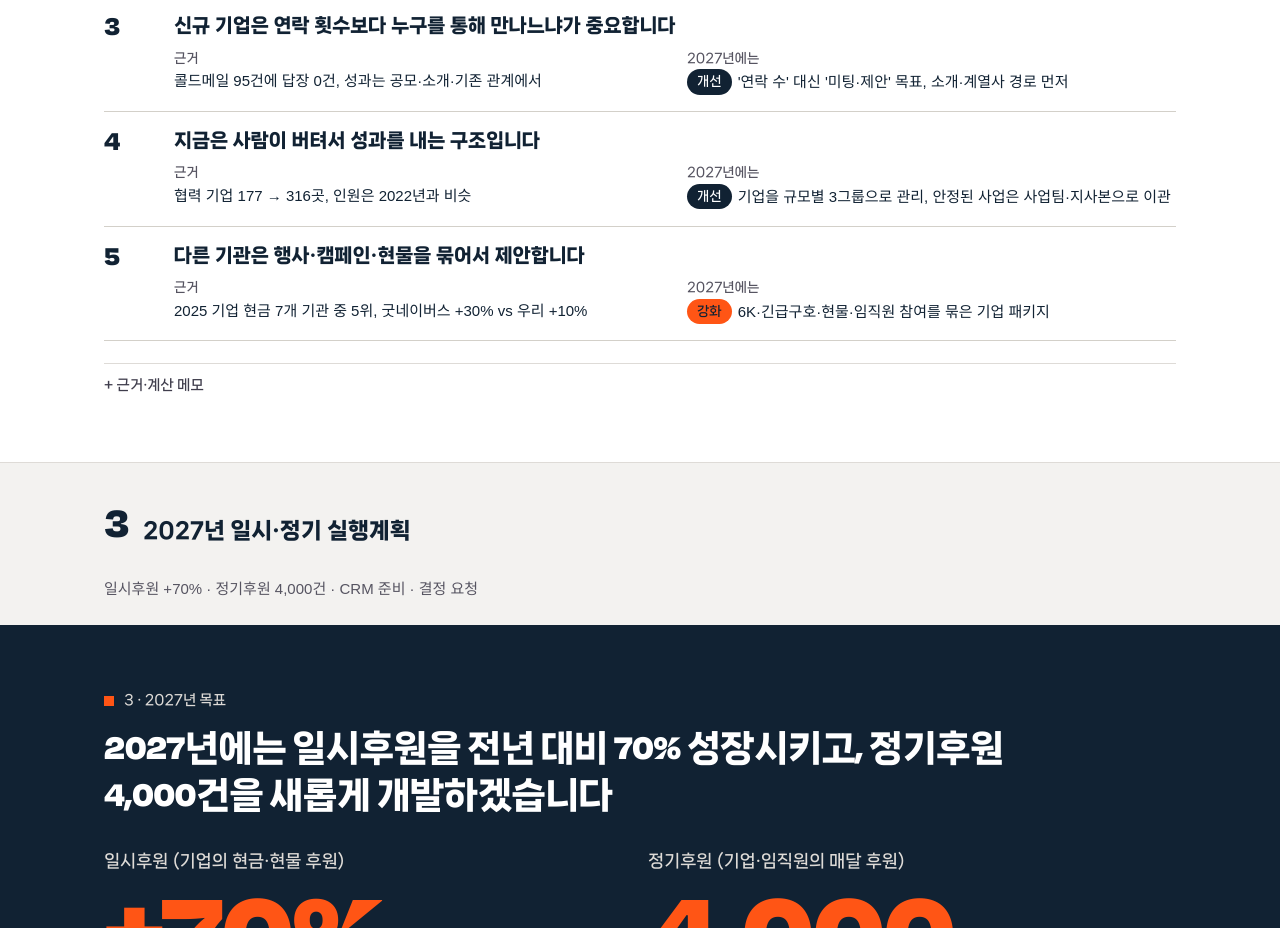
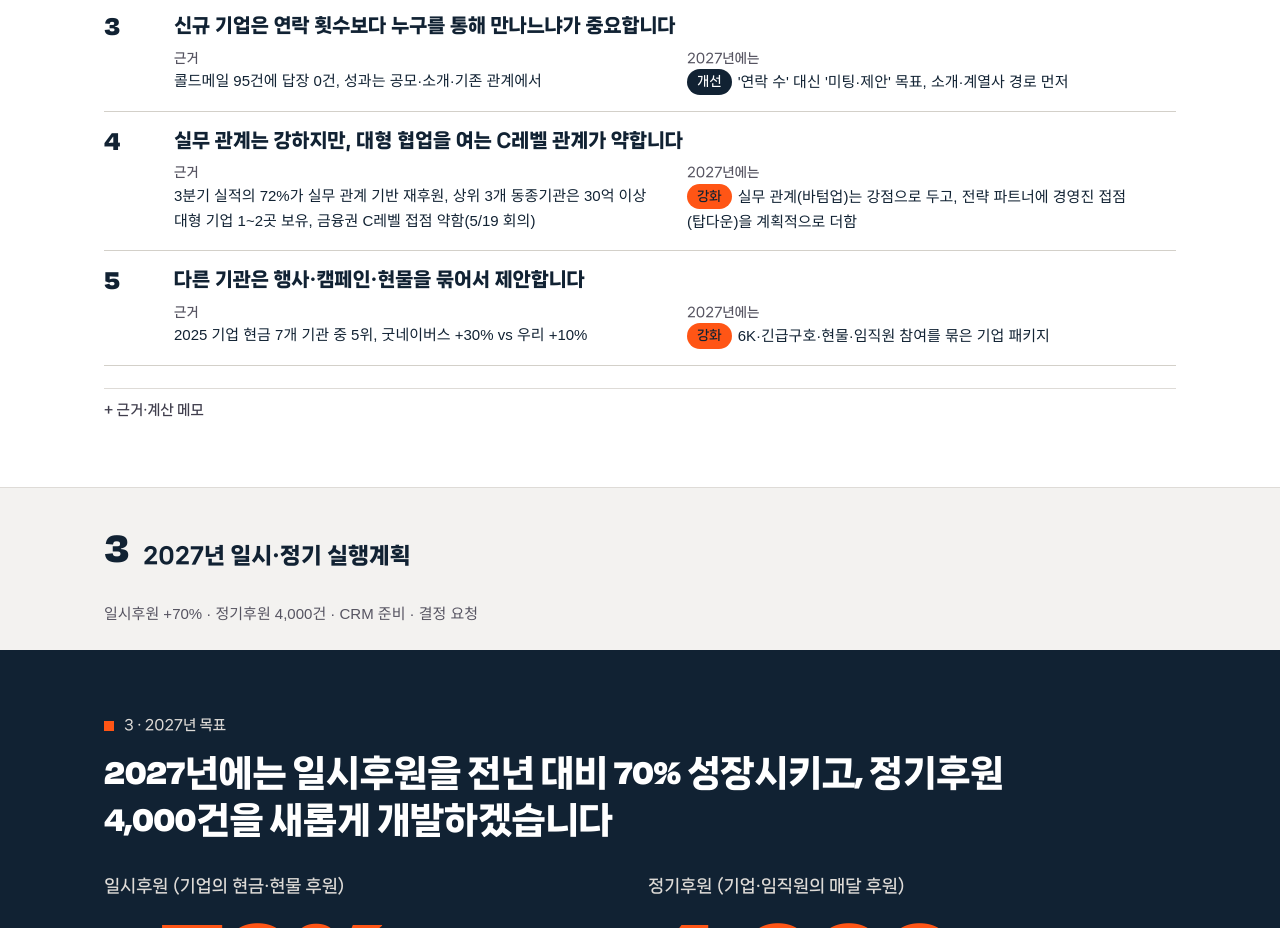
Before and after one commit to gene1980/cp-plan-1f5692a9d4, a plain HTML site: page index.html in a window 1280 px wide. Shown: the part 4180-5108 px from the top of the page. Drawn offline with Linux system fonts and the light colour scheme; a web font is replaced by a local one.

Commit message:
배움 4번을 C레벨 관계 내용으로 교체
Co-Authored-By: Claude Opus 5.5 <noreply@anthropic.com>

```diff
--- a/index.html
+++ b/index.html
@@ -299,10 +299,10 @@ footer img{height:36px;width:auto;margin-bottom:14px}
 <div class="lrow"><span class="id num">1</span><div><h3>성장은 신규 기업보다 기존 파트너에서 나왔습니다</h3><div class="grid"><p class="sm"><span class="lk">근거</span>3분기 재후원 8곳 31.3억, 분기 실적의 72%</p><p class="sm"><span class="lk">2027년에는</span><span class="pill o">강화</span>상위 20곳별 관리 계획, 다년 계약으로 전환</p></div></div></div>
 <div class="lrow"><span class="id num">2</span><div><h3>큰 건 몇 개에 따라 분기 실적이 크게 흔들립니다</h3><div class="grid"><p class="sm"><span class="lk">근거</span>분기별 −30% · +52% · −23%</p><p class="sm"><span class="lk">2027년에는</span><span class="pill">개선</span>큰 건 입금 일정에 맞춰 분기 목표, 진행 건을 확정·유력·검토로 관리</p></div></div></div>
 <div class="lrow"><span class="id num">3</span><div><h3>신규 기업은 연락 횟수보다 누구를 통해 만나느냐가 중요합니다</h3><div class="grid"><p class="sm"><span class="lk">근거</span>콜드메일 95건에 답장 0건, 성과는 공모·소개·기존 관계에서</p><p class="sm"><span class="lk">2027년에는</span><span class="pill">개선</span>'연락 수' 대신 '미팅·제안' 목표, 소개·계열사 경로 먼저</p></div></div></div>
-<div class="lrow"><span class="id num">4</span><div><h3>지금은 사람이 버텨서 성과를 내는 구조입니다</h3><div class="grid"><p class="sm"><span class="lk">근거</span>협력 기업 177 → 316곳, 인원은 2022년과 비슷</p><p class="sm"><span class="lk">2027년에는</span><span class="pill">개선</span>기업을 규모별 3그룹으로 관리, 안정된 사업은 사업팀·지사본으로 이관</p></div></div></div>
+<div class="lrow"><span class="id num">4</span><div><h3>실무 관계는 강하지만, 대형 협업을 여는 C레벨 관계가 약합니다</h3><div class="grid"><p class="sm"><span class="lk">근거</span>3분기 실적의 72%가 실무 관계 기반 재후원, 상위 3개 동종기관은 30억 이상 대형 기업 1~2곳 보유, 금융권 C레벨 접점 약함(5/19 회의)</p><p class="sm"><span class="lk">2027년에는</span><span class="pill o">강화</span>실무 관계(바텀업)는 강점으로 두고, 전략 파트너에 경영진 접점(탑다운)을 계획적으로 더함</p></div></div></div>
 <div class="lrow"><span class="id num">5</span><div><h3>다른 기관은 행사·캠페인·현물을 묶어서 제안합니다</h3><div class="grid"><p class="sm"><span class="lk">근거</span>2025 기업 현금 7개 기관 중 5위, 굿네이버스 +30% vs 우리 +10%</p><p class="sm"><span class="lk">2027년에는</span><span class="pill o">강화</span>6K·긴급구호·현물·임직원 참여를 묶은 기업 패키지</p></div></div></div>
 </div>
-<details class="note"><summary>근거·계산 메모</summary><p class="body">1106 리뷰의 인사이트 1~4·6과 '2027 전략 방향(발전·보완·재설계·새 기회)'을 한 표로 합쳤습니다. 원문 용어와의 연결: 1번은 LTV 매핑 115개사 완료·재후원 강화 실행 4%, 상위 20개사 계정 계획. 2번은 1분기 기저효과(일회성 20억 제외 시 48.6 vs 48.2억)와 4분기 의존. 3번은 통합제안서 186개사 중 22건 열람(11.8%), 리드 87/220. 4번은 포트폴리오 3분할(전략 3억 이상 / 성장 5천만~3억 / 유지 1천~5천만), 이관·SLA 표준화. 5번은 동종기관 공시 비교와 6K·긴급구호·GIK가 팀별 KPI 분리로 패키지가 되지 못한 점. 국제사업 인사이트(1106 인사이트 5)는 2027년 국내/국제 기업모금팀 분리에 따라 뺐습니다. 1106 리뷰는 9월말 기준이라 1장(11/19)과 숫자 기준이 다를 수 있습니다(예: 상위 3사 비중 40% vs 31.9%).</p><p class="src">자료: 2026cp-review-2027-planning_1106 (인사이트 1~4·6, 2027 전략 방향) · 국제사업 관련 내용은 2027 팀 개편에 따라 제외</p></details>
+<details class="note"><summary>근거·계산 메모</summary><p class="body">1106 리뷰의 인사이트 1~3·6, 팀 정리 1건과 '2027 전략 방향(발전·보완·재설계·새 기회)'을 한 표로 합쳤습니다. 원문 용어와의 연결: 1번은 LTV 매핑 115개사 완료·재후원 강화 실행 4%, 상위 20개사 계정 계획. 2번은 1분기 기저효과(일회성 20억 제외 시 48.6 vs 48.2억)와 4분기 의존. 3번은 통합제안서 186개사 중 22건 열람(11.8%), 리드 87/220. 4번은 팀이 정리한 내용입니다(3분기 실적의 72%가 실무 관계 기반 재후원, 상위 3개 동종기관의 30억 이상 대형 기업 보유, 5/19 회의의 금융권 C레벨 접점 논의). 원래 4번이던 1106 인사이트 4(인력 대비 협력 기업 177 → 316곳 증가, 포트폴리오 3분할·이관)는 이 표에서 빼고, 그 실행 내용은 7쪽 아래 '함께 바꿀 것'에 남겼습니다. 5번은 동종기관 공시 비교와 6K·긴급구호·GIK가 팀별 KPI 분리로 패키지가 되지 못한 점. 국제사업 인사이트(1106 인사이트 5)는 2027년 국내/국제 기업모금팀 분리에 따라 뺐습니다. 1106 리뷰는 9월말 기준이라 1장(11/19)과 숫자 기준이 다를 수 있습니다(예: 상위 3사 비중 40% vs 31.9%).</p><p class="src">자료: 2026cp-review-2027-planning_1106 (인사이트 1~3·6, 2027 전략 방향) · 4번은 팀 정리(5/19 회의 포함) · 국제사업 관련 내용은 2027 팀 개편에 따라 제외</p></details>
 </div>
 </section>
 
@@ -335,7 +335,7 @@ footer img{height:36px;width:auto;margin-bottom:14px}
 </table></div>
 <p class="scrollhint">표는 옆으로 밀어서 볼 수 있습니다 →</p>
 <div class="so"><p class="tag">함께 바꿀 것</p><p>1천만~5천만 원 기업은 표준 패키지로 관리하고 안정된 사업은 사업팀·지사본으로 넘겨, 팀이 큰 제안에 시간을 쓰게 합니다. 전략별 목표 금액은 1월에 기업별 진행 건을 확인해 채워 보고합니다.</p></div>
-<details class="note"><summary>근거·계산 메모</summary><p class="body">네 가지 추진 전략은 2장의 배움에서 나왔습니다(① 배움 1·2, ② 배움 1·4, ③ 배움 3, ④ 배움 5). 담당(안): ①은 계정 담당 전원과 파트장, ②는 계정 담당, ③은 아웃바운드 파트, ④는 브랜딩 파트와 유관 부서. 출발선 조정 요인(1106 리뷰 기준, 재확인 필요): 현대차 E-share 20억이 2027년 1월로 이월(+), SK 청주 도시숲 종료 15.6억(−). 1분기는 국내/국제 2팀 개편과 겹치므로 ① 상위 20곳 관리 계획 → 정기 파일럿 대상 선정 → ④ 패키지 설계 순으로 진행합니다. 같은 인력으로 +70%를 감당할 수 있는지는 전략별 목표 금액과 함께 1월에 보고합니다. 관계 단계별 관리(LTV 단계와 재연락 같은 단계 상향 조건)는 2026-cp-recurring 정의를 씁니다.</p><p class="src">자료: cp-review_1119 · 2026cp-review-2027-planning_1106 · 56곳(1억~3억 26 + 5천만~1억 30)은 계산값 · 담당·목표치는 1월 확정</p></details>
+<details class="note"><summary>근거·계산 메모</summary><p class="body">네 가지 추진 전략은 2장의 배움에서 나왔습니다(① 배움 1·2·4, ② 배움 1, ③ 배움 3, ④ 배움 5). 담당(안): ①은 계정 담당 전원과 파트장, ②는 계정 담당, ③은 아웃바운드 파트, ④는 브랜딩 파트와 유관 부서. 출발선 조정 요인(1106 리뷰 기준, 재확인 필요): 현대차 E-share 20억이 2027년 1월로 이월(+), SK 청주 도시숲 종료 15.6억(−). 1분기는 국내/국제 2팀 개편과 겹치므로 ① 상위 20곳 관리 계획 → 정기 파일럿 대상 선정 → ④ 패키지 설계 순으로 진행합니다. 같은 인력으로 +70%를 감당할 수 있는지는 전략별 목표 금액과 함께 1월에 보고합니다. 관계 단계별 관리(LTV 단계와 재연락 같은 단계 상향 조건)는 2026-cp-recurring 정의를 씁니다.</p><p class="src">자료: cp-review_1119 · 2026cp-review-2027-planning_1106 · 56곳(1억~3억 26 + 5천만~1억 30)은 계산값 · 담당·목표치는 1월 확정</p></details>
 </div>
 </section>
 
```
